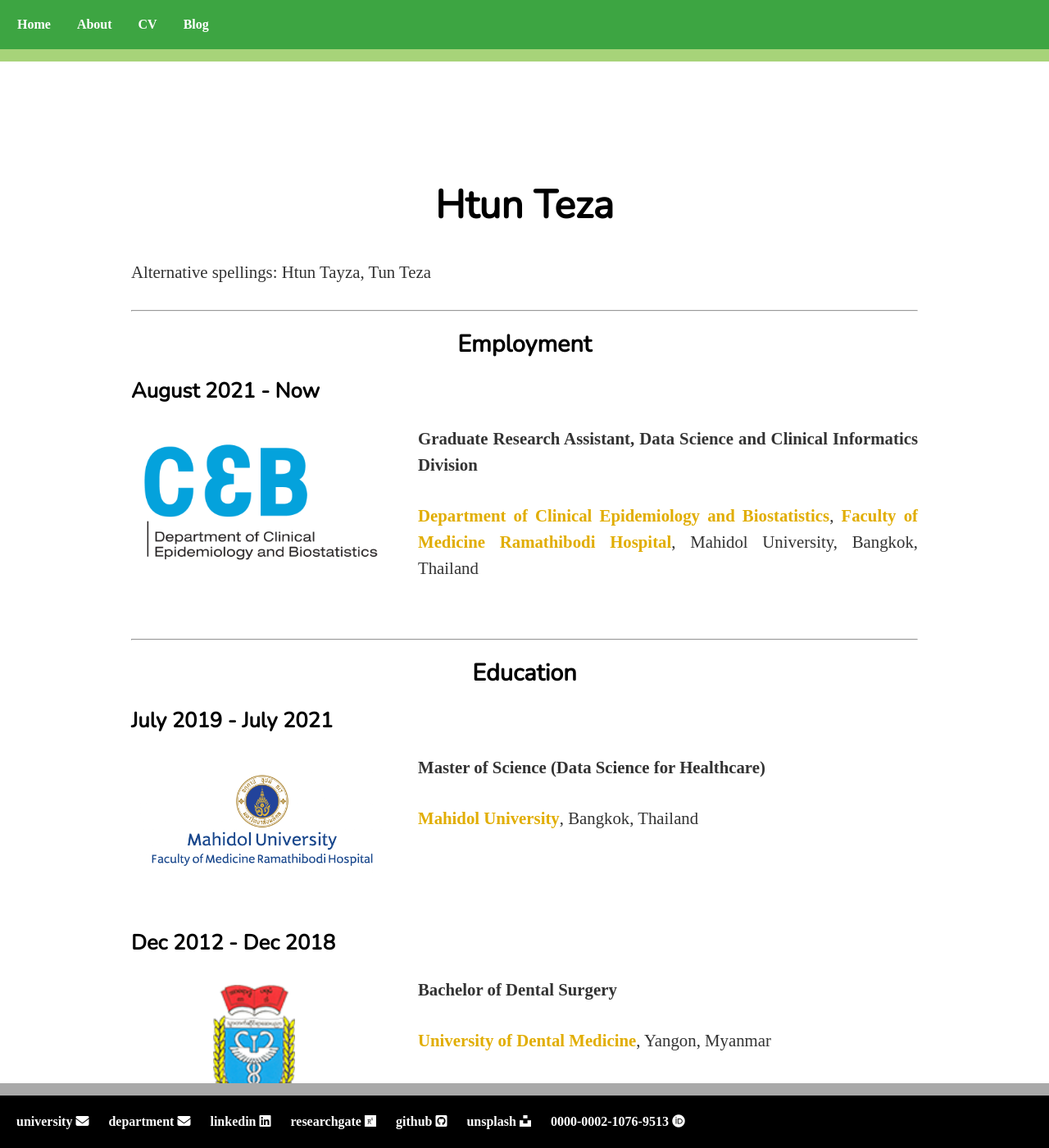
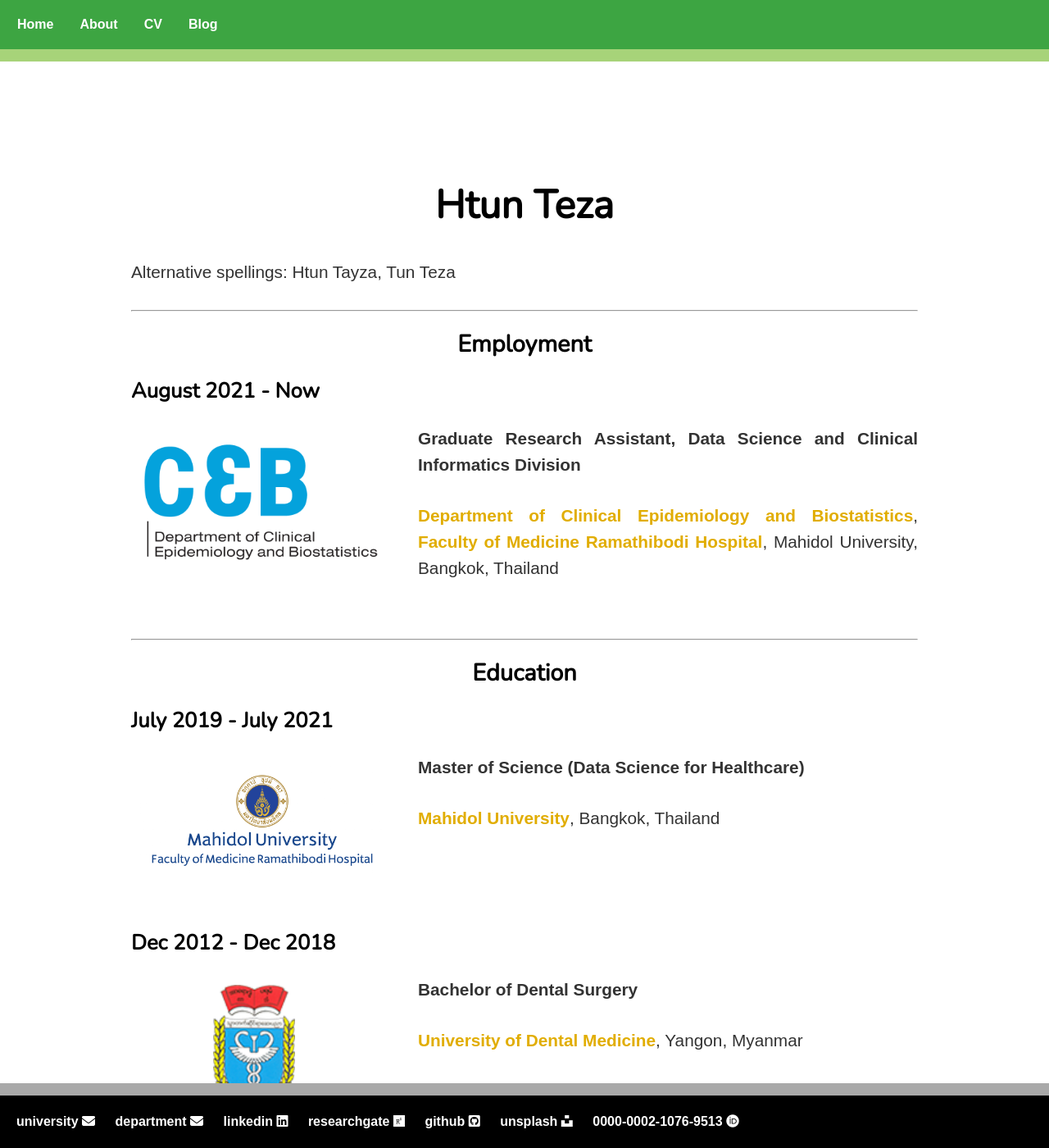
Before and after one commit to finerbrighterlighter/finerbrighterlighter.github.io, a Jekyll site: the page built from cv/index.html, in a window 1280 px wide and 1400 px high. Shown: the whole window at 82% size. Built offline with Jekyll 4.4.1, drawn with Linux system fonts in a browser that asks for light colours; nearby versions of some CDN libraries; some web fonts are replaced.

Commit message:
Update main.css

```diff
--- a/css/main.css
+++ b/css/main.css
@@ -1,6 +1,6 @@
 body {
     margin-top: 20px;
-    font-family: 'Source Serif Pro', serif;
+    font-family: 'Source Serif Pro', sans-serif;
     margin: 60px auto;
     text-align: justify;
     text-justify: inter-word;
@@ -40,7 +40,7 @@
   text-align: center;
   padding: 14px 16px;
   text-decoration: none;
-  font-family: 'Source Serif Pro', serif;
+  font-family: 'Source Serif Pro', sans-serif;
   font-weight: bold;
 }
 
@@ -82,7 +82,7 @@
 
 nav ul, footer ul {
     color: red;
-    font-family: 'Source Serif Pro', serif;
+    font-family: 'Source Serif Pro', sans-serif;
     padding: 0px;
     list-style: none;
     font-weight: bold;
@@ -108,20 +108,20 @@
 h1 {
     margin-top: 150px;
     font-size: 3em;
-    font-family: 'Nunito', sans-serif;
+    font-family: 'Nunito', serif;
     text-align: center;
     margin-bottom: 50px;
 }
 
 h2 {
     font-size: 1.8em;
-    font-family: 'Nunito', sans-serif;
+    font-family: 'Nunito', serif;
     text-align: center;
 }
 
 h3 {
     font-size: 1.6em;
-	font-family: 'Nunito', sans-serif;
+	font-family: 'Nunito', serif;
     text-align: left;
 }
 
```
